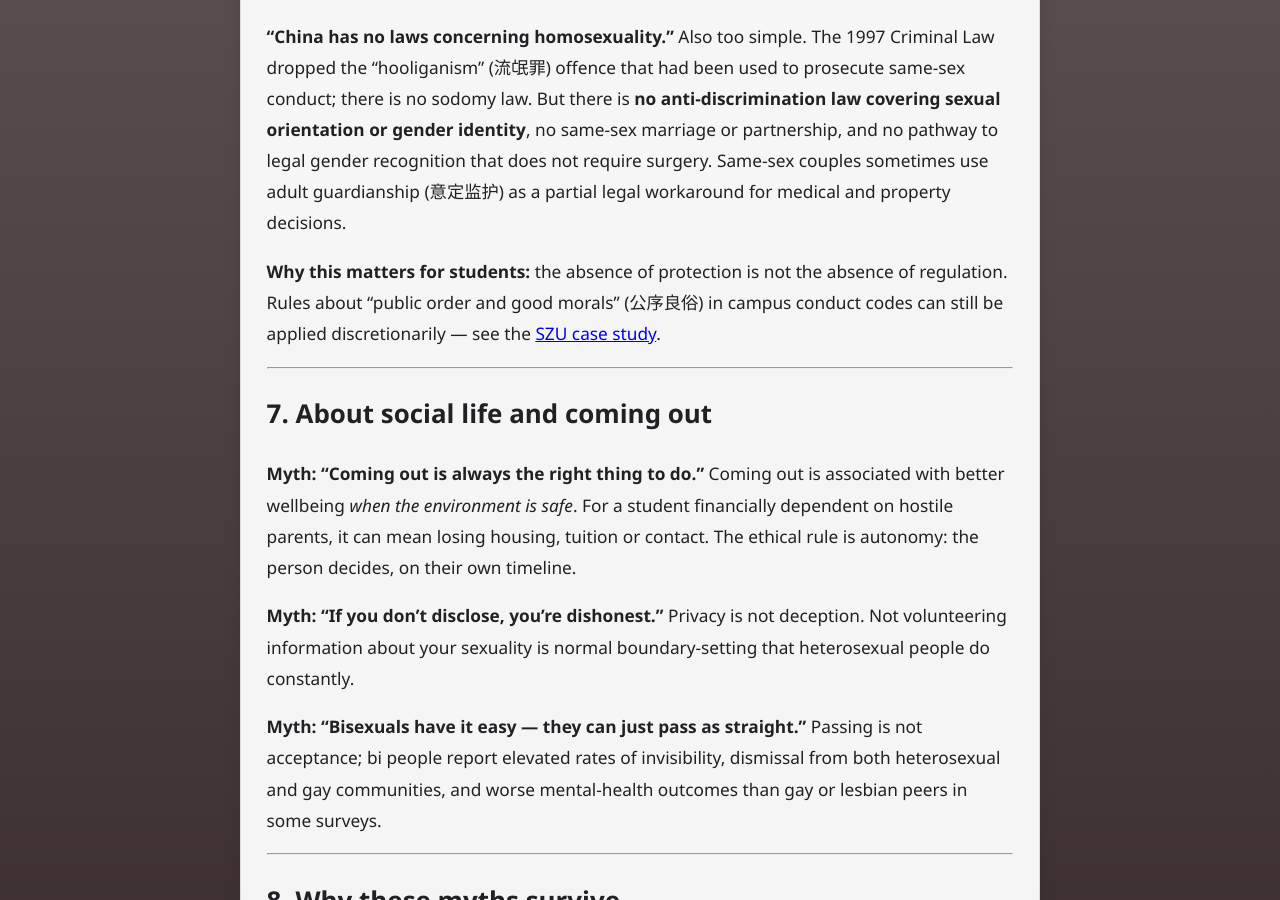
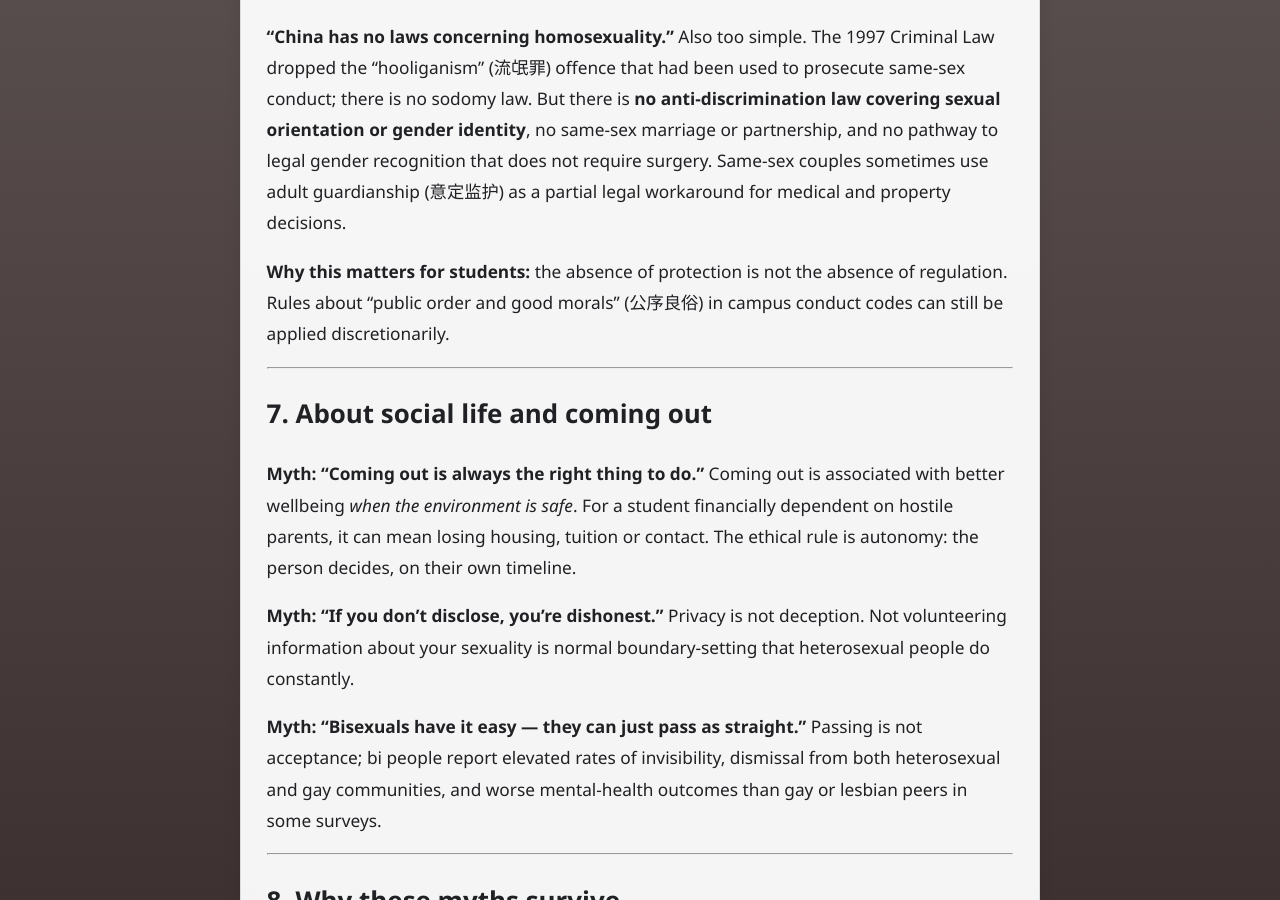
Before and after one commit to unknownpioneer/unknownpioneer.github.io, a Jekyll site: the page built from _posts/2026-10-17-common-misunderstandings-about-sexual-minorities.md, in a window 1280 px wide and 900 px high, scrolled down 5437 px. Built offline with Jekyll 4.4.1, drawn with Linux system fonts in a browser that asks for light colours.

Commit message:
更新 2026-10-17-common-misunderstandings-about-sexual-minorities.md

```diff
--- a/_posts/2026-10-17-common-misunderstandings-about-sexual-minorities.md
+++ b/_posts/2026-10-17-common-misunderstandings-about-sexual-minorities.md
@@ -159,7 +159,7 @@ gender recognition that does not require surgery. Same-sex couples sometimes use
 
 **Why this matters for students:** the absence of protection is not the absence of regulation. Rules
 about "public order and good morals" (公序良俗) in campus conduct codes can still be applied
-discretionarily — see the [SZU case study](szu-sexual-minority-friendliness-report.md).
+discretionarily.
 
 ---
 
```
